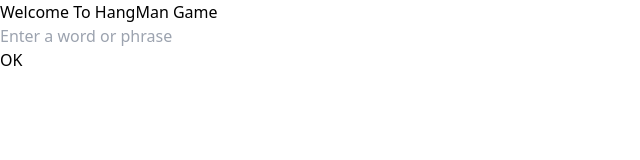
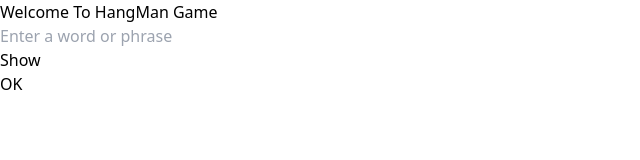
Before and after one commit to walia1998/Hangman-Game, a React (Vite) app: page / in a window 1280 px wide. Shown: the top 160 px of the page, without its empty margins (0-640 px from the left). Built offline with nearby package versions, Linux system fonts and the light colour scheme.

Commit message:
Added Text Input

```diff
--- a/src/App.jsx
+++ b/src/App.jsx
@@ -1,12 +1,12 @@
-import TextInput from "./components/TextInput/TextInput.jsx";
-import TextInputForm from "./components/TextInputForm/TextInputForm.jsx";
+
+import TextInputFormContainer from "./components/TextInputForm/TextInputFormContainer.jsx";
 
 
 function App() {
   return (
     <div>
       <h1 className="font-semibold text-3xl">Welcome To HangMan Game</h1>
-    <TextInputForm />
+    <TextInputFormContainer  onSubmit={(value) => console.log("The hidden value from the form is", value)}/>
     </div>
 
   )
--- a/src/components/Button/Button.jsx
+++ b/src/components/Button/Button.jsx
@@ -1,8 +1,8 @@
-import getButtonStyling from "./getButtonStyle";
+import getButtonStyling from "./getButtonStyle.js";
 
 
 
-function Button({ text, buttonType, styleType="primary", onClickHandler }) {
+function Button({ text, buttonType, styleType, onClickHandler }) {
     return (
 
             <button
--- a/src/components/Button/getButtonStyle.js
+++ b/src/components/Button/getButtonStyle.js
@@ -1,16 +1,14 @@
-function getButtonStyling({ styleType }) {
-  const primary =
-    "bg-blue-500 text-white hover:bg-blue-600 focus:ring-blue-500";
-  const secondary =
-    "bg-gray-200 text-gray-800 hover:bg-gray-300 focus:ring-gray-300";
-  const danger = "bg-red-500 text-white hover:bg-red-600 focus:ring-red-500";
-
-  if (styleType === "primary") {
-    return primary;
+function getButtonStyling(styleType) {
+  if(styleType === "primary") {
+      return "bg-blue-500";
   } else if (styleType === "secondary") {
-    return secondary;
-  } else {
-    return primary;
+      return "bg-gray-500";
+  } else if(styleType === "error") {
+      return "bg-red-500";
+  } else if(styleType === "success") {
+      return "bg-green-500";
+  } else if(styleType === "warning") {
+      return "bg-yellow-500";
   }
 }
 
--- a/src/components/TextInputForm/TextInputForm.jsx
+++ b/src/components/TextInputForm/TextInputForm.jsx
@@ -1,12 +1,11 @@
+
 import Button from "../Button/Button";
 import TextInput from "../TextInput/TextInput";
 
-function TextInputForm({}) {
+function TextInputForm({handleFormSubmit, handleTextInputChange, value,
+    inputType='text', setInputType
+}) {
 
-    function handleFormSubmit(e) {
-        e.preventDefault();
-        console.log('Form submitted')
-    }
 
 return (
 
@@ -15,14 +14,28 @@ return (
     <div className="mr-2 flex-1">
         <TextInput
         label="Enter a word or phrase"
-        type="password"
-
+        type={inputType}
+        onChange={handleTextInputChange}
+        value={value}
         />
     </div>
 
-    <div className="flex">
+
+    <div>
+
+       <Button
+            styleType="secondary"
+            text={inputType ==='password' ? 'Show' : 'Hide'}
+            onClickHandler={() => setInputType(inputType === 'password' ? 'text' : 'password')}
+       />
+
+
+    </div>
+
+    <div >
         <Button
           text="OK"
+          styleType="primary"
           type="Submit"
         />
     </div>
--- /dev/null
+++ b/src/components/TextInputForm/TextInputFormContainer.jsx
@@ -0,0 +1,40 @@
+//Container Component
+
+
+import { useState } from "react";
+import TextInputForm from "./TextInputForm";
+
+function TextInputFormContainer({ onSubmit }) {
+
+    const [value, setValue] = useState('');
+    const [inputType, setInputType] = useState('password');
+
+    function handleFormSubmit(e) {
+        e.preventDefault();
+        console.log('Form submitted', value);
+        onSubmit?.(value); // if onSubmit is defined, call it with the value
+    }
+
+    function handleTextInputChange(e) {
+        console.log('Text Input change');
+        console.log(e.target.value);
+        setValue(e.target.value) //whenever i typed in the input field, it will update the value
+    }
+
+return (
+    // Calling the presentation component
+    <TextInputForm
+        handleFormSubmit={handleFormSubmit}
+        handleTextInputChange={handleTextInputChange}
+        value={value}
+        inputType={inputType}
+        setInputType={setInputType}
+
+    />
+)
+
+
+}
+
+
+export default TextInputFormContainer;
```
